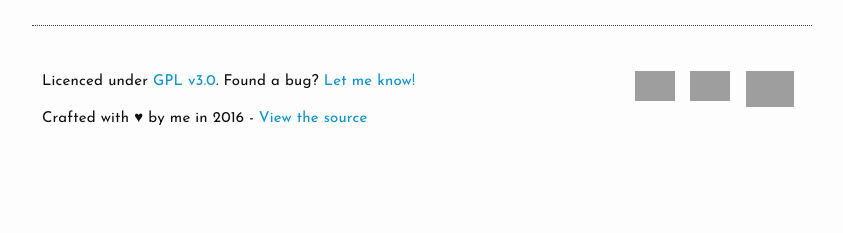
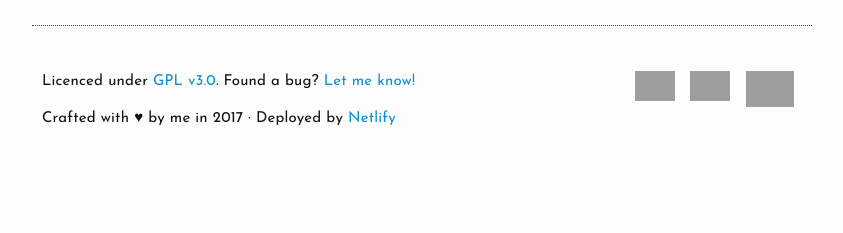
Before and after one commit to ciaranmckenna/ciaranmckenna.com, a Jekyll site: the page built from notes.html, in a window 1280 px wide. Shown: the part 680-913 px from the top of the page, without its empty margins (228-1071 px from the left). Built offline with Jekyll 4.4.1, drawn with Linux system fonts in a browser that asks for light colours; grey boxes are pictures that could not be loaded.

Commit message:
Add Netlify link to the footer

```diff
--- a/_includes/footer.html
+++ b/_includes/footer.html
@@ -3,7 +3,7 @@
   <div class="column">
     <p>Licenced under <a href="http://opensource.org/licenses/lgpl-3.0.html" target="_blank">GPL v3.0</a>.
     Found a bug? <a href="https://github.com/barrymcgee/bmg-co-uk/issues">Let me know!</a></p>
-    <p>Crafted with ♥ by me in 2016 - <a href="https://github.com/barrymcgee/bmg-co-uk">View the source</a></p>
+    <p>Crafted with ♥ by me in 2017 &middot; Deployed by <a href="https://www.netlify.com/">Netlify</a></p>
   </div>
   <div class="column social-icons">
     <a class="social-icons__link" href="https://www.linkedin.com/in/barrymcgee" rel="me" target="_blank">
```
